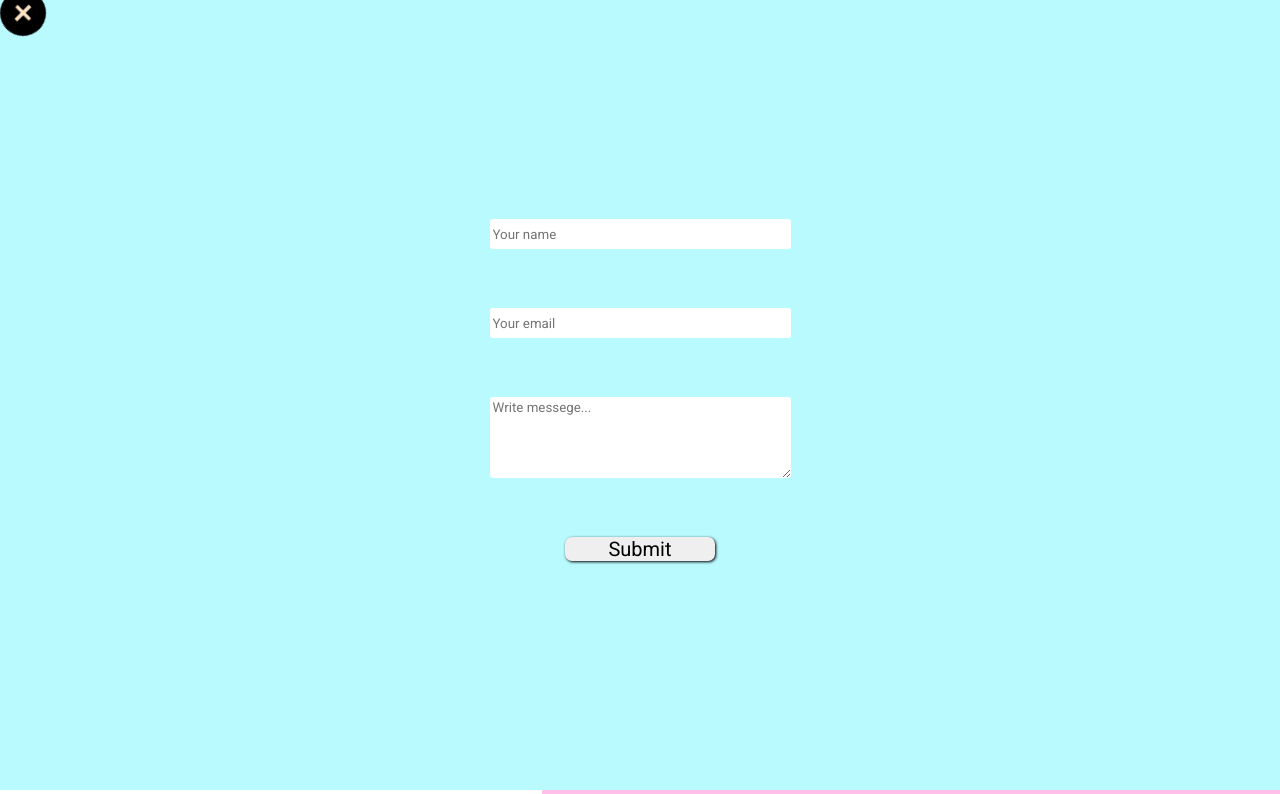
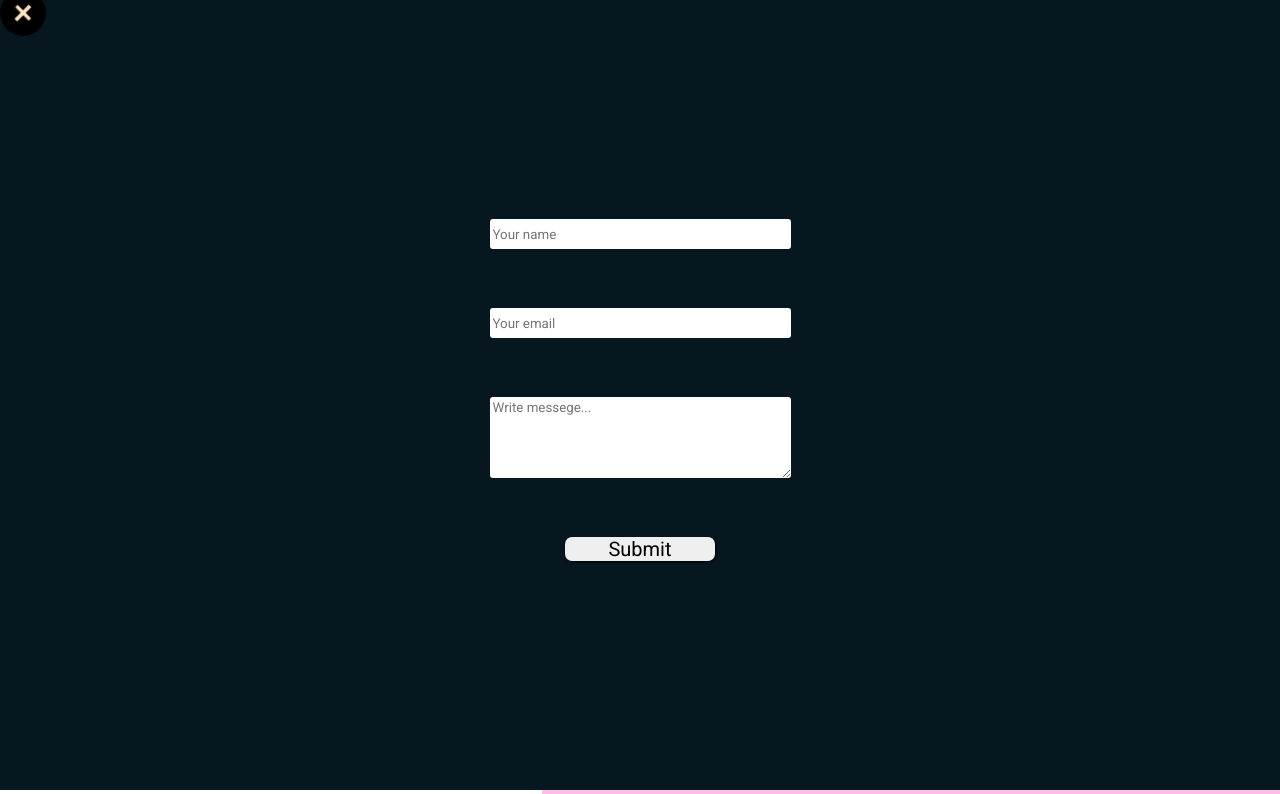
Before and after one commit to mohammad-russel/flyer.github.io, a plain HTML site: page index.html in a window 1280 px wide. Both pictures are taken after a click on the element "Contect Us". Shown: the top 794 px of the page. Drawn offline with nearby package versions, Linux system fonts and the light colour scheme.

Commit message:
Update style.css

```diff
--- a/style.css
+++ b/style.css
@@ -209,7 +209,7 @@ button {
 }
 
 .contectform {
-    background-color: rgb(185, 250, 255);
+    background-color: rgb(7 23 32);
 
     width: 100vw;
     height: 100vh;
```
